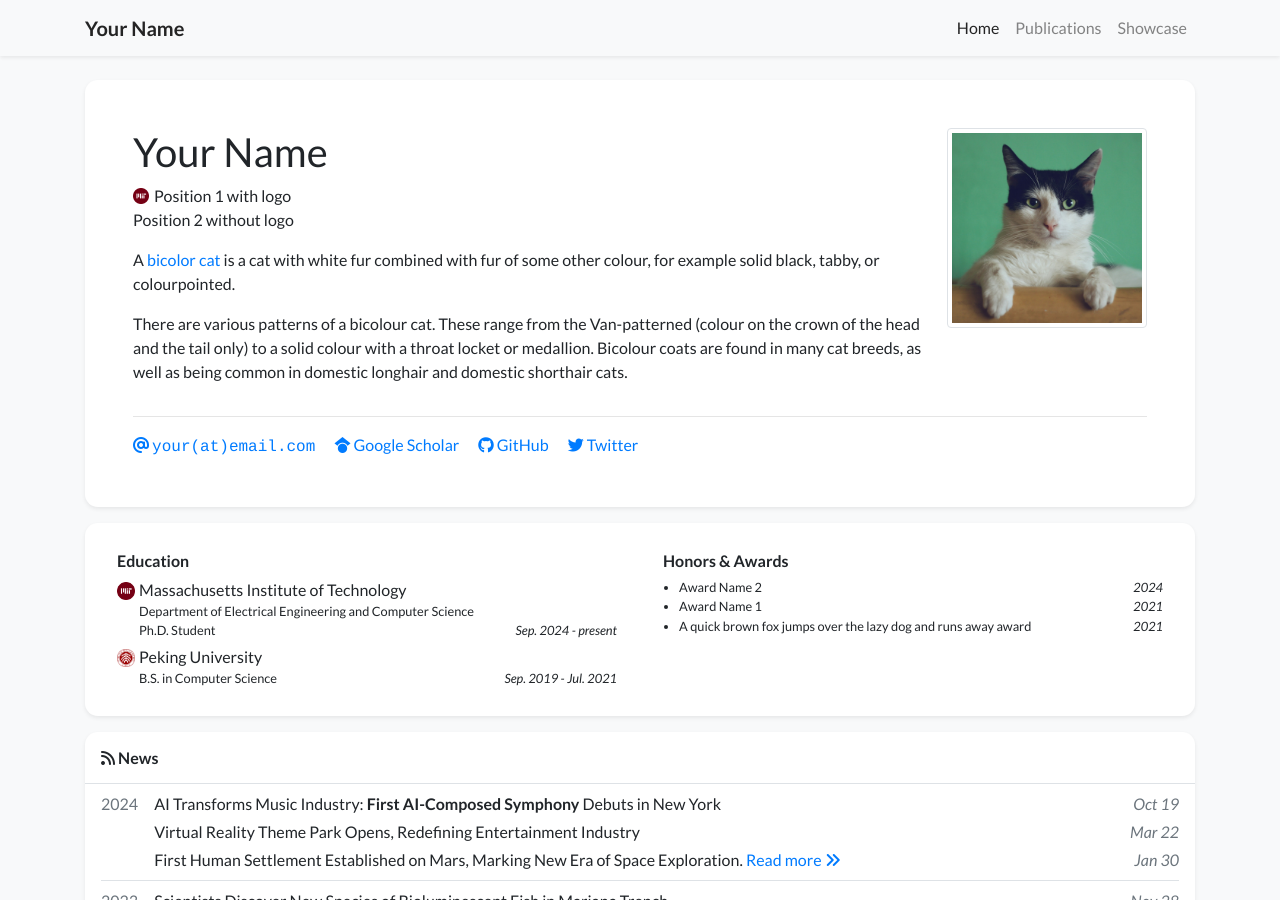
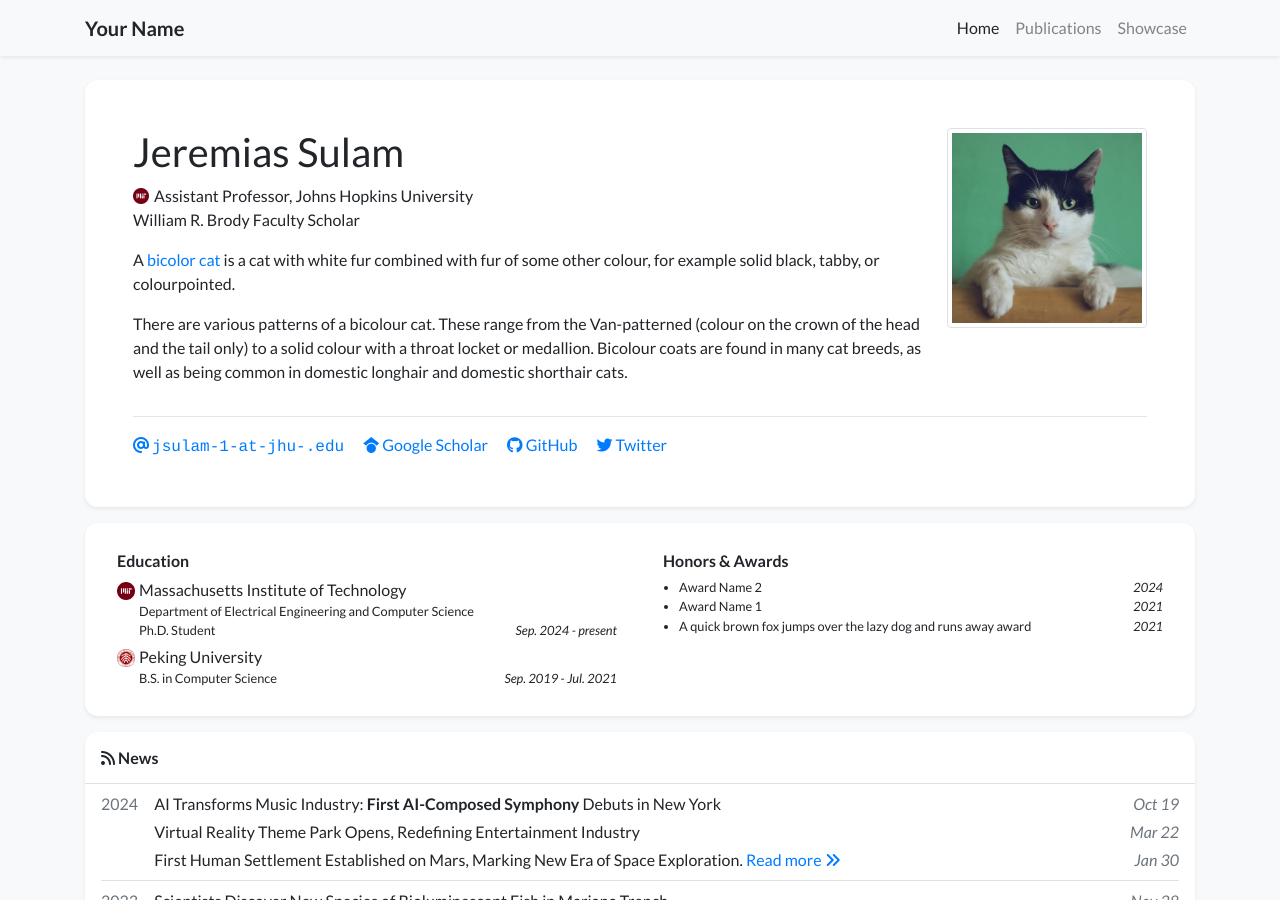
Before and after one commit to jsulam/jsulam.github.io, a Jekyll site: the page built from index.html, in a window 1280 px wide and 900 px high. Built offline with Jekyll 4.4.1, drawn with Linux system fonts in a browser that asks for light colours; nearby versions of some CDN libraries; a style sheet for code colours, icons or effects is not loaded.

Commit message:
Update profile.yml

```diff
--- a/_data/profile.yml
+++ b/_data/profile.yml
@@ -1,16 +1,16 @@
-primary_name: "Your Name"
+primary_name: "Jeremias Sulam"
 secondary_name: ""
 navbar_name: "Your Name"
 
 positions:
 - logo: /assets/images/badges/MIT_Social_circle.png  # Logo is optional
-  name: Position 1 with logo
-- name: Position 2 without logo
+  name: Assistant Professor, Johns Hopkins University
+- name: William R. Brody Faculty Scholar
 
 
-email: "your@email.com"
+email: "jsulam-1-at-jhu-.edu"
 # cv_link: link-to-your-cv-file
-gscholar: xFmQpf4AAAAJ  # This is an example, replace it with your own Google Scholar ID
+gscholar: https://scholar.google.com/citations?user=1awx1aIAAAAJ&hl=en  # This is an example, replace it with your own Google Scholar ID
 github: your_github_id
 twitter: your_twitter_id  # Do not include the '@' symbol
 # wechat_qrcode: /assets/images/etc/wechat.jpg
```
